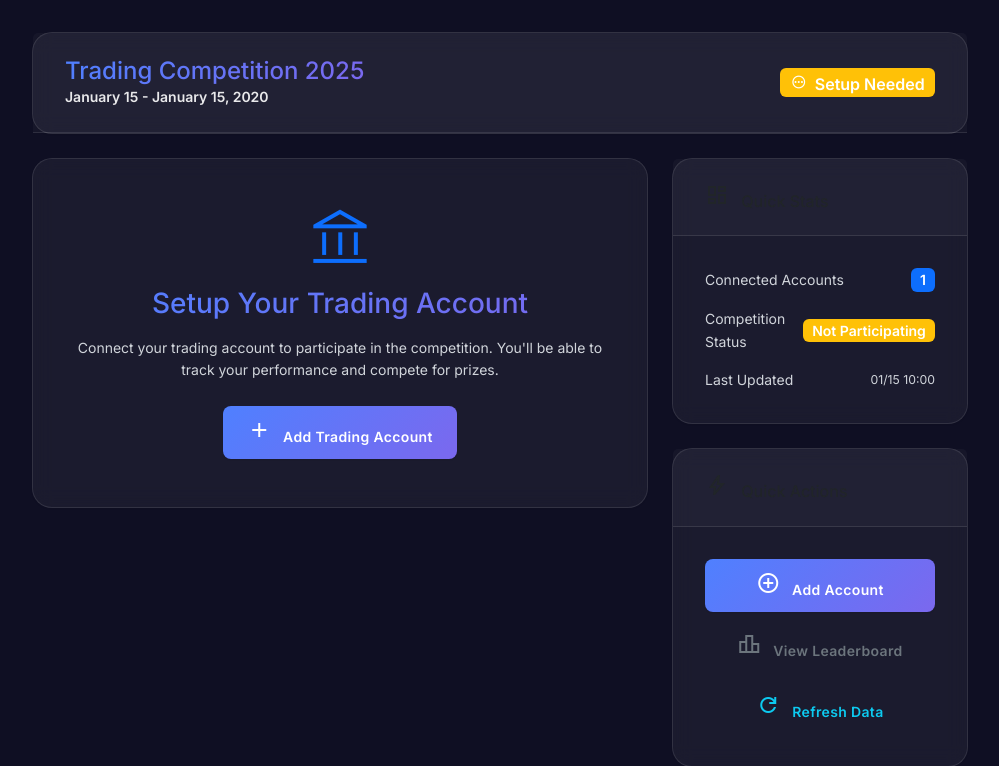
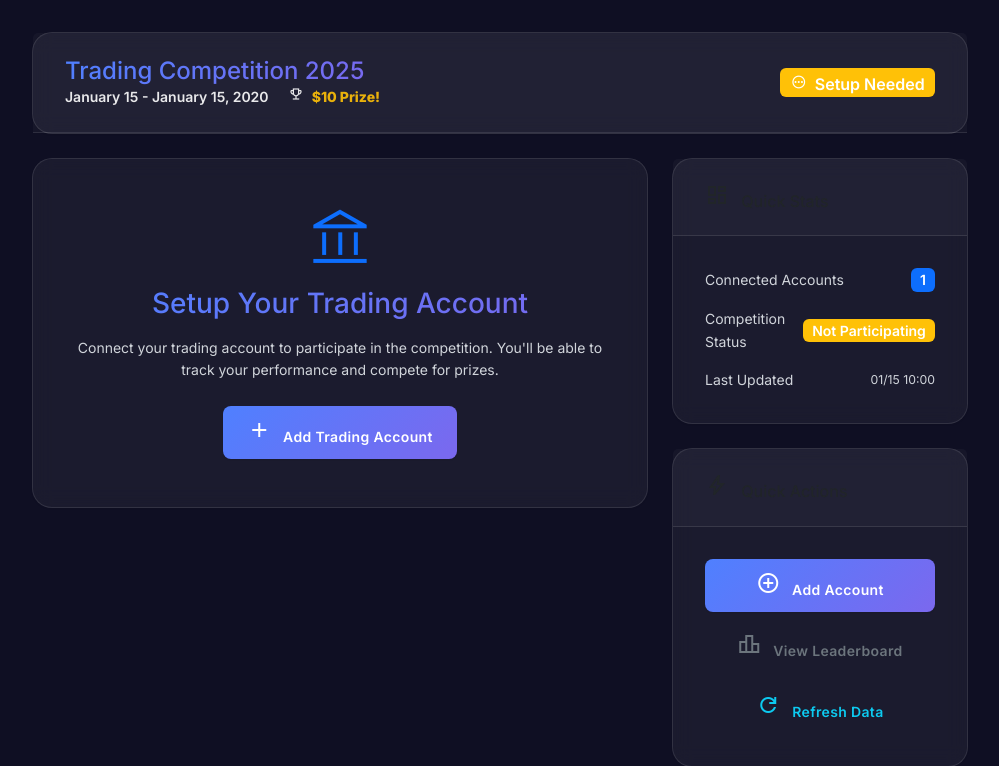
Before and after one commit to Tradersimpulse/tradecomp, a Flask app: template templates/dashboard.html in a window 1280 px wide. Shown: the top 766 px of the page, without its empty margins (280-1279 px from the left). Run offline with Flask 3, Linux system fonts and the light colour scheme; the template is opened without the code that fills it: most values are stand-ins (such as "Sample title", 1, 10 or a date in 2020).

Commit message:
Update dashboard.html

```diff
--- a/templates/dashboard.html
+++ b/templates/dashboard.html
@@ -13,6 +13,12 @@
                     <p class="text-muted mb-0">
                         {% if start_date and end_date %}
                         {{ start_date.strftime('%B %d') }} - {{ end_date.strftime('%B %d, %Y') }}
+                        {% endif %}
+                        {% if settings and settings.prize_amount %}
+                        <span class="ms-3">
+                            <span class="material-symbols-outlined me-1" style="font-size: 16px;">emoji_events</span>
+                            <strong class="text-warning">${{ "%.0f"|format(settings.prize_amount) }} Prize!</strong>
+                        </span>
                         {% endif %}
                     </p>
                 </div>
```
